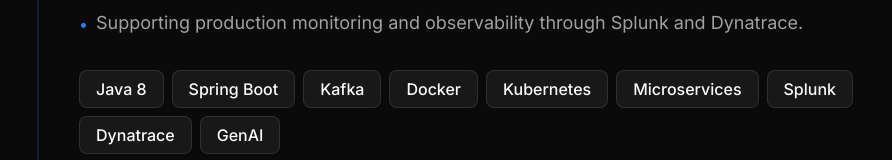
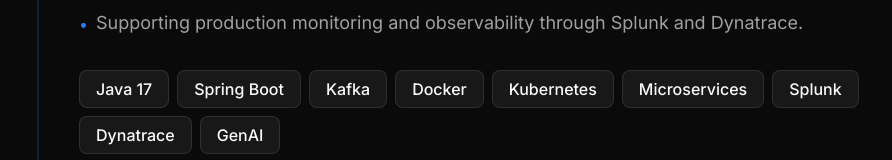
Before and after one commit to namangoyal186/portfolio-website, a Next.js app: page / in a window 1280 px wide. Shown: the part 2612-2772 px from the top of the page, without its empty margins (203-1095 px from the left). Built offline with nearby package versions, Linux system fonts and the light colour scheme; no server answers.

Commit message:
Update: Add Profiles link to navbar and upgrade Java 8 to 17

```diff
--- a/src/components/navbar.tsx
+++ b/src/components/navbar.tsx
@@ -13,8 +13,7 @@ const NAV_LINKS = [
   { name: "About", href: "#about" },
   { name: "Experience", href: "#experience" },
   { name: "Skills", href: "#skills" },
-
-
+  { name: "Profiles", href: "#coding-profiles" },
 ];
 
 export function Navbar() {
--- a/src/components/sections/experience.tsx
+++ b/src/components/sections/experience.tsx
@@ -15,7 +15,7 @@ const experiences = [
       "Deploying scalable services using Docker & Kubernetes.",
       "Supporting production monitoring and observability through Splunk and Dynatrace.",
     ],
-    skills: ["Java 8", "Spring Boot", "Kafka", "Docker", "Kubernetes", "Microservices", "Splunk", "Dynatrace", "GenAI"],
+    skills: ["Java 17", "Spring Boot", "Kafka", "Docker", "Kubernetes", "Microservices", "Splunk", "Dynatrace", "GenAI"],
   },
   {
     company: "Amdocs",
```
Also changed, not shown: 1 other file (tests, documents, lock files or other folders).
